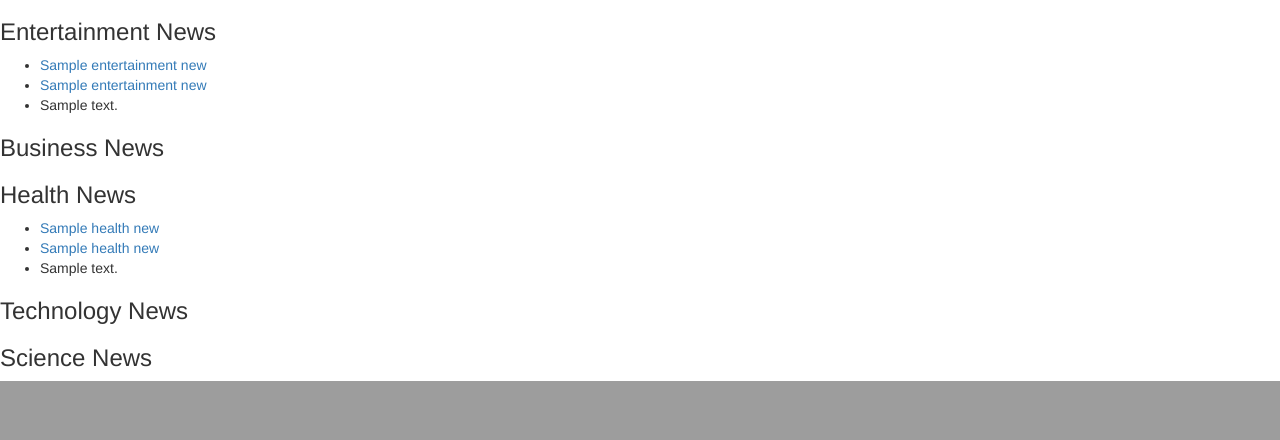
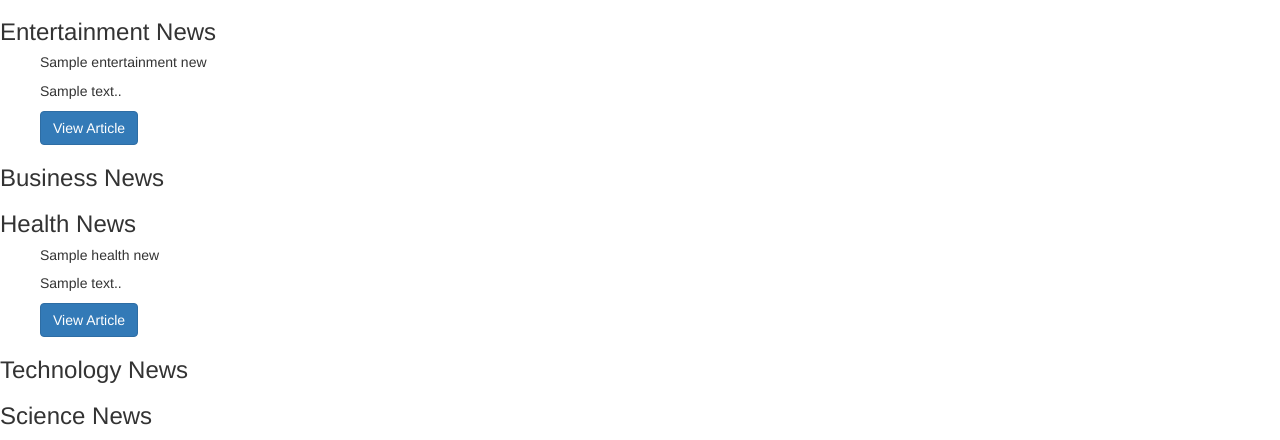
Before and after one commit to Jeff-Mwai/NewsAPP, a Flask app: template app/templates/index.html in a window 1280 px wide. Shown: the part 673-1113 px from the top of the page. Before the commit the page ends 1054 px from the top, so only its background shows below. Run offline with Flask 2, Linux system fonts and the light colour scheme; the template is opened without the code that fills it: most values are stand-ins (such as "Sample title", 1, 10 or a date in 2020); parts of the project's set-up code (start-up, migrations or seed data) failed here and were passed over; some libraries are stand-ins or nearby versions.

Commit message:
Added cards

```diff
--- a/app/templates/macros.html
+++ b/app/templates/macros.html
@@ -1,9 +1,22 @@
-{% macro displayNewsList(news_list) %}
+<!-- {% macro displayNewsList(news_list) %}
+{% for news in news_list %}
 
-{% for news in news_list %}
 <li><a href="{{news.url}}">{{ news.name}}</a></li>
 <li><a href="/sources/{{news.id}}">{{ news.name}}</a></li>
 <li>{{ news.description}}</li>
 {% endfor %}
 
+{% endmacro %} -->
+
+
+{% macro displayNewsList(news_list) %}
+{% for news in news_list %}
+<div class="card" style="width: 30rem;">
+    <h5 class="card-title">{{ news.name}}</h5>
+    <div class="card-body">
+        <p class="card-text">{{ news.description}}.</p>
+        <a href="/sources/{{news.id}}" class="btn btn-primary">View Article</a>
+    </div>
+</div>
+{% endfor %}
 {% endmacro %}
```
Also changed, not shown: app/templates/articles.html (+6 -5 lines).
